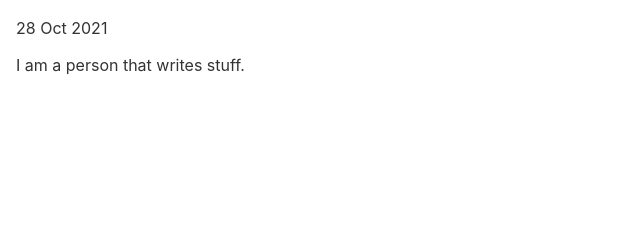
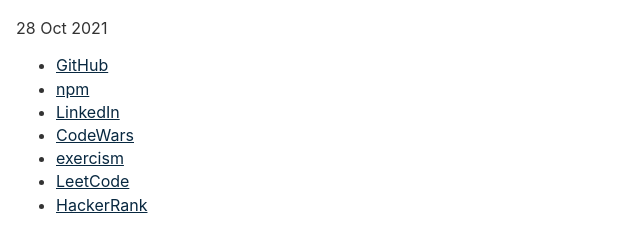
Before and after one commit to MauricioRobayo/eleventy-blog, an Eleventy site: page about/index.md in a window 1280 px wide. Shown: the part 111-362 px from the top of the page, without its empty margins (0-640 px from the left). Built offline with nearby package versions, Linux system fonts and the light colour scheme; Eleventy itself is replaced by a stand-in of ours; files that its build step writes are made by us from their sources.

Commit message:
chore: update about page
Signed-off-by: Mauricio Robayo <rfmajo@gmail.com>

```diff
--- a/about/index.md
+++ b/about/index.md
@@ -7,4 +7,10 @@ eleventyNavigation:
   order: 3
 ---
 
-I am a person that writes stuff.
+- [GitHub](https://github.com/MauricioRobayo)
+- [npm](https://www.npmjs.com/~mauriciorobayo)
+- [LinkedIn](https://www.linkedin.com/in/mauriciorobayo/)
+- [CodeWars](https://www.codewars.com/users/MauricioRobayo)
+- [exercism](https://exercism.org/profiles/MauricioRobayo)
+- [LeetCode](https://leetcode.com/mauriciorobayo/)
+- [HackerRank](https://www.hackerrank.com/mauriciorobayo/)
```
